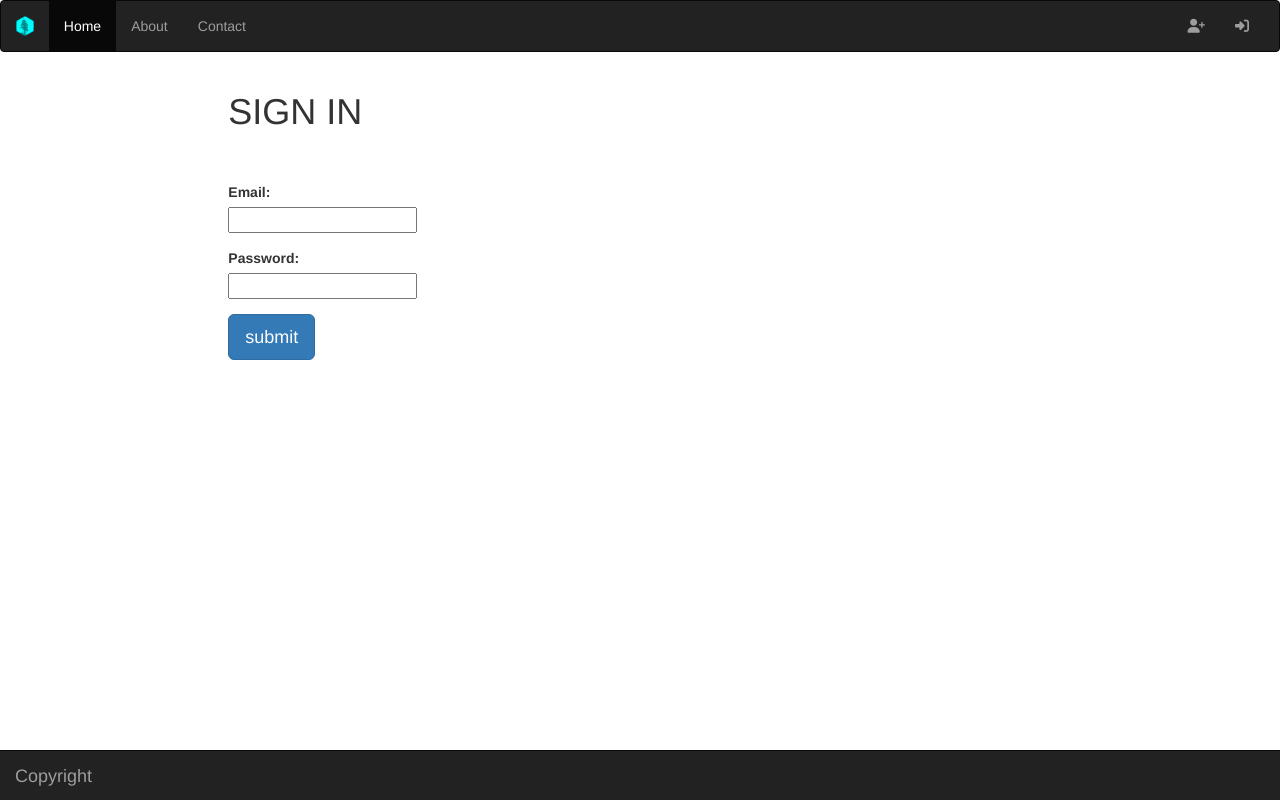
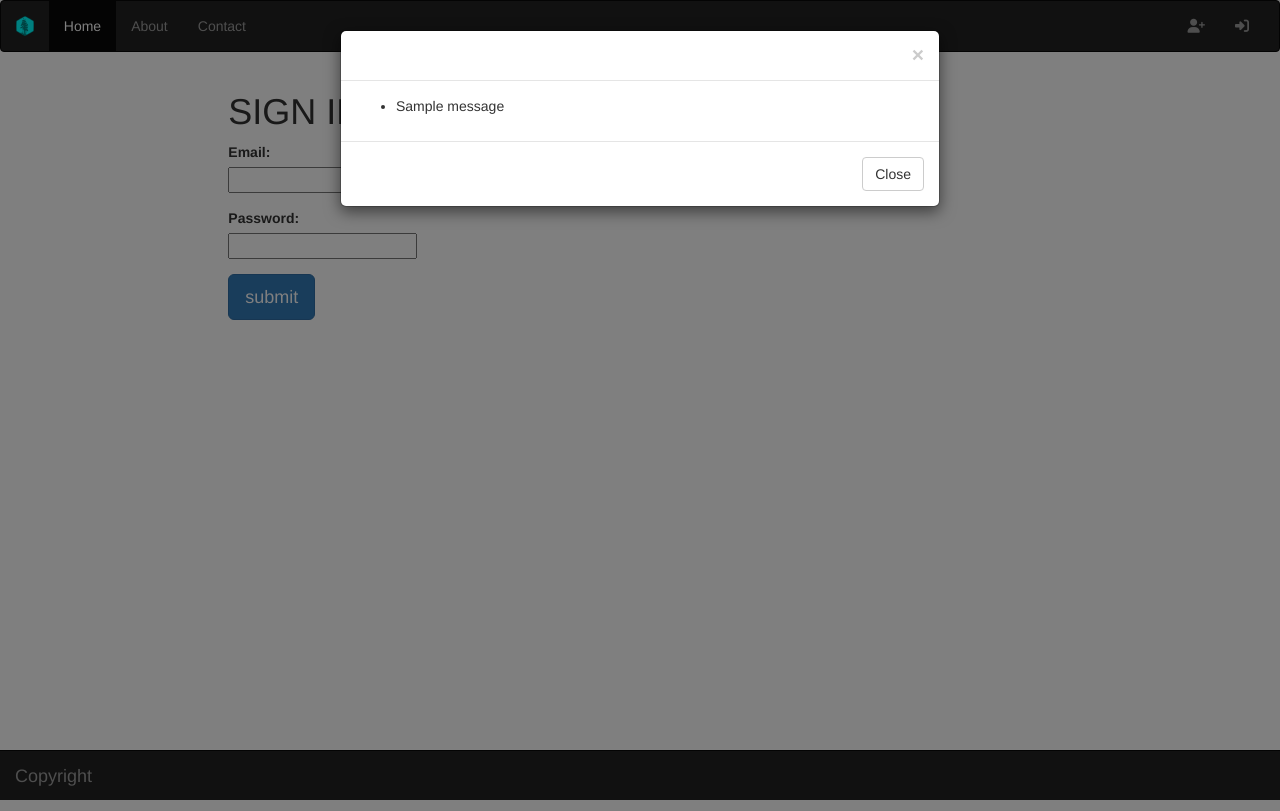
Before and after one commit to bluedogs/flask_app_boiler, a Flask app: page /signin in a window 1280 px wide. Run offline with Flask 2, Linux system fonts and the light colour scheme; tables that the repository leaves empty hold one stand-in row (values such as "Sample post"); one stand-in notice (Sample message) is shown; parts of the project's set-up code (start-up, migrations or seed data) failed here and were passed over; some libraries are stand-ins or nearby versions.

Commit message:
updated messages to a javascript modal popup

```diff
--- a/app/auth/views.py
+++ b/app/auth/views.py
@@ -24,18 +24,26 @@ def signup():
     """
     form = RegisterForm()
     if form.validate_on_submit():
+        email = form.email.data
+        # Add a check for specific email domain
+        # dumb trick
+        if email.endswith('@example.com'):
+            user = User(email=form.email.data,
+                        name=form.name.data,
+                        password=form.password.data)
+            user.is_admin = False
 
-        user = User(email=form.email.data,
-                    name=form.name.data,
-                    password=form.password.data)
+            # add user to the database
+            db.session.add(user)
+            db.session.commit()
+            flash('You have successfully registered! You may now login.')
 
-        # add user to the database
-        db.session.add(user)
-        db.session.commit()
-        flash('You have successfully registered! You may now login.')
-
-        # redirect to the login page
-        return redirect(url_for('auth.signin'))
+            # redirect to the login page
+            return redirect(url_for('auth.signin'))
+        else:
+            # redirect to the login page as the email domain does not match
+            flash("Sorry, We are not accepting users at this time.")
+            return redirect(url_for('home.index'))
 
     # load registration template
     return render_template('auth/signup.html', form=form)
--- a/app/templates/auth/signin.html
+++ b/app/templates/auth/signin.html
@@ -1,11 +1,9 @@
-{% import "bootstrap/utils.html" as utils %}
+
 {% extends "base.html" %}
 {% block content %}
     <h1>SIGN IN</h1>
 
-  <br/>
-  {{ utils.flashed_messages() }}
-  <br/>
+
 
 <form method="POST">
     <div class="form-group">
--- a/app/templates/base.html
+++ b/app/templates/base.html
@@ -1,3 +1,5 @@
+{% import "bootstrap/utils.html" as utils %}
+
 <!DOCTYPE html>
 <html lang="en">
 <head>
@@ -138,5 +140,45 @@ body {
       </div>
     </footer>
 
+
+<!-- monkey business for messages from flask -->
+<script type="text/javascript">
+/* Trigger flash modal */
+$(document).ready(function() {
+    var messages = "{{ get_flashed_messages() }}";
+
+    if (typeof messages != 'undefined' && messages != '[]') {
+        $("#myModal").modal();
+    };
+});
+</script>
+<div id="myModal" class="modal fade" role="dialog">
+    <div class="modal-dialog">
+
+        <!-- Modal content-->
+        <div class="modal-content">
+            <div class="modal-header">
+                <button type="button" class="close" data-dismiss="modal">&times;</button>
+                <!-- <h4 class="modal-title">Sorry!</h4> -->
+            </div>
+            <div class="modal-body">
+                {% with messages = get_flashed_messages() %}
+                {% if messages %}
+                <ul class=flashes>
+                    {% for message in messages %}
+                    <li>{{ message }}</li>
+                    {% endfor %}
+                </ul>
+                {% endif %}
+                {% endwith %}
+            </div>
+            <div class="modal-footer">
+                <button type="button" class="btn btn-default" data-dismiss="modal">Close</button>
+            </div>
+        </div>
+
+    </div>
+</div>
+
 </body>
 </html>
--- a/app/templates/index.html
+++ b/app/templates/index.html
@@ -1,3 +1,4 @@
+
 {% extends "base.html" %}
 
 {% block content %}
@@ -7,4 +8,8 @@
   <p class="lead">content</p>
 </div>
 
+
+
+
+
 {% endblock %}
```
Also changed, not shown: app.db.
